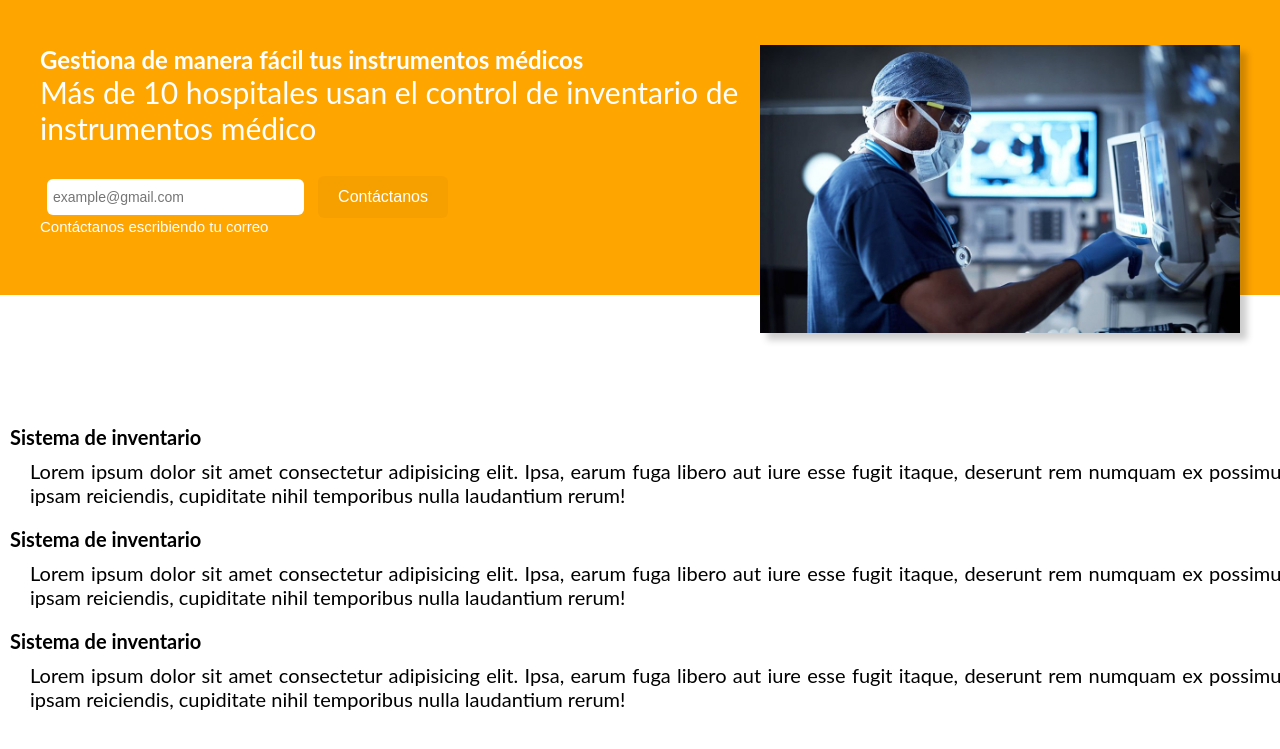
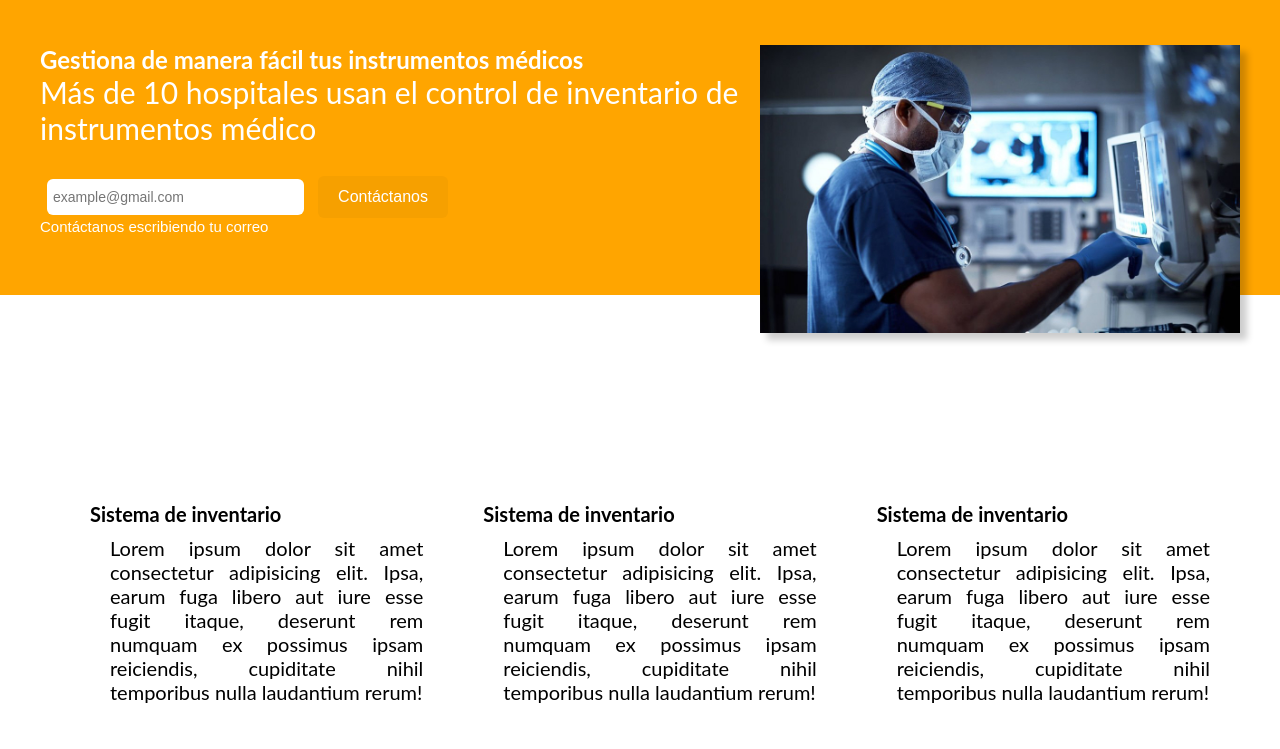
Before and after one commit to Tapia-GJ/programacion-web-24CV, a plain HTML site: page PaginaWeb/index.html in a window 1280 px wide. Shown: the part 75-824 px from the top of the page. Drawn offline with Linux system fonts and the light colour scheme.

Commit message:
02/10/2023-3:28

```diff
--- a/PaginaWeb/index.html
+++ b/PaginaWeb/index.html
@@ -6,6 +6,9 @@
     <meta name="viewport" content="width=device-width, initial-scale=1.0">
     <title>Document</title>
     <link rel="stylesheet" href="styles.css">
+    <link rel="stylesheet" href="https://cdnjs.cloudflare.com/ajax/libs/font-awesome/5.15.4/css/all.min.css"
+        integrity="sha512-1ycn6IcaQQ40/MKBW2W4Rhis/DbILU74C1vSrLJxCq57o941Ym01SwNsOMqvEBFlcgUa6xLiPY/NS5R+E6ztJQ=="
+        crossorigin="anonymous" referrerpolicy="no-referrer" />
 </head>
 
 <body>
@@ -30,7 +33,8 @@
                 <div class="grid-item-1">
                     <div class="showcase-text">
                         <h1>Gestiona de manera fácil tus instrumentos médicos</h1>
-                        <p class="support-text">Más de 10 hospitales usan el control de inventario de instrumentos médico</p>
+                        <p class="support-text">Más de 10 hospitales usan el control de inventario de instrumentos
+                            médico</p>
                     </div>
                     <div class="showcase-form">
                         <form action="">
@@ -55,21 +59,27 @@
                     <i class="fa fa-folder fa-2x"></i>
                     <h3 class="title">Sistema de inventario</h3>
                     <p class="text">
-                        Lorem ipsum dolor sit amet consectetur adipisicing elit. Ipsa, earum fuga libero aut iure esse fugit itaque, deserunt rem numquam ex possimus ipsam reiciendis, cupiditate nihil temporibus nulla laudantium rerum!
+                        Lorem ipsum dolor sit amet consectetur adipisicing elit. Ipsa, earum fuga libero aut iure esse
+                        fugit itaque, deserunt rem numquam ex possimus ipsam reiciendis, cupiditate nihil temporibus
+                        nulla laudantium rerum!
                     </p>
                 </div>
                 <div class="stat">
                     <i class="fa fa-folder fa-2x"></i>
                     <h3 class="title">Sistema de inventario</h3>
                     <p class="text">
-                        Lorem ipsum dolor sit amet consectetur adipisicing elit. Ipsa, earum fuga libero aut iure esse fugit itaque, deserunt rem numquam ex possimus ipsam reiciendis, cupiditate nihil temporibus nulla laudantium rerum!
+                        Lorem ipsum dolor sit amet consectetur adipisicing elit. Ipsa, earum fuga libero aut iure esse
+                        fugit itaque, deserunt rem numquam ex possimus ipsam reiciendis, cupiditate nihil temporibus
+                        nulla laudantium rerum!
                     </p>
                 </div>
                 <div class="stat">
                     <i class="fa fa-folder fa-2x"></i>
                     <h3 class="title">Sistema de inventario</h3>
                     <p class="text">
-                        Lorem ipsum dolor sit amet consectetur adipisicing elit. Ipsa, earum fuga libero aut iure esse fugit itaque, deserunt rem numquam ex possimus ipsam reiciendis, cupiditate nihil temporibus nulla laudantium rerum!
+                        Lorem ipsum dolor sit amet consectetur adipisicing elit. Ipsa, earum fuga libero aut iure esse
+                        fugit itaque, deserunt rem numquam ex possimus ipsam reiciendis, cupiditate nihil temporibus
+                        nulla laudantium rerum!
                     </p>
                 </div>
             </div>
--- a/PaginaWeb/styles.css
+++ b/PaginaWeb/styles.css
@@ -151,3 +151,17 @@ li {
     margin: 0 20px;
     text-align: justify;
 }
+
+.flex{
+    display: flex;
+    justify-content: space-around;
+}
+.stats{
+    padding: 45px 50px;
+    text-align: center;
+}
+.stat{
+    margin: 0 30px;
+    text-align: center;
+    width: 800px;
+}
```
